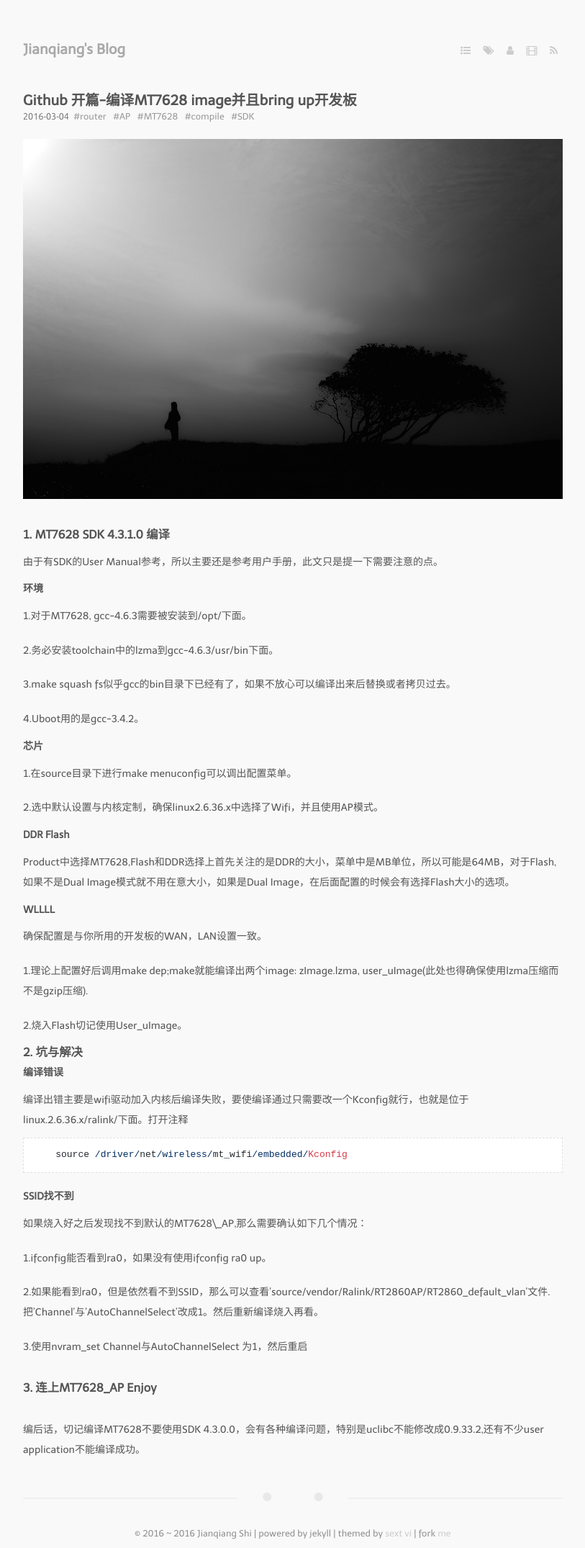
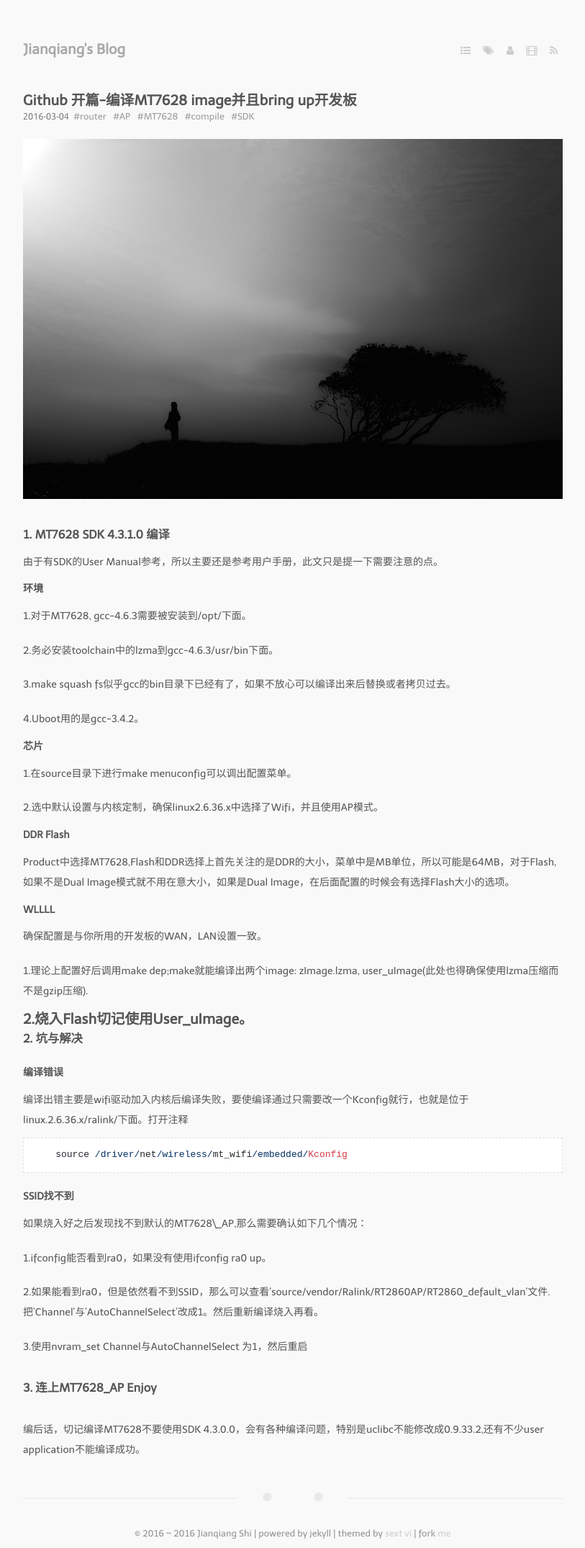
Before and after one commit to BoatInSea/boatinsea.github.io, a Jekyll site: the page built from _posts/2016-03-04-make-mt7628-work-as-ap.markdown, in a window 1280 px wide. Shown: the whole page at 72% size, without its empty margins (233-1046 px from the left). Built offline with Jekyll 4.4.1, drawn with Linux system fonts in a browser that asks for light colours; nearby versions of some CDN libraries; some web fonts are replaced; a script that is not in the unit is left out.

Commit message:
change header format

```diff
--- a/_posts/2016-03-04-make-mt7628-work-as-ap.markdown
+++ b/_posts/2016-03-04-make-mt7628-work-as-ap.markdown
@@ -45,9 +45,10 @@ Product中选择MT7628,Flash和DDR选择上首先关注的是DDR的大小，菜
 1.理论上配置好后调用make dep;make就能编译出两个image: zImage.lzma, user\_uImage(此处也得确保使用lzma压缩而不是gzip压缩).
 
 2.烧入Flash切记使用User\_uImage。
-
+================
 ###  2. 坑与解决
 
+<p />
 ####  编译错误
 
 <p>
```
